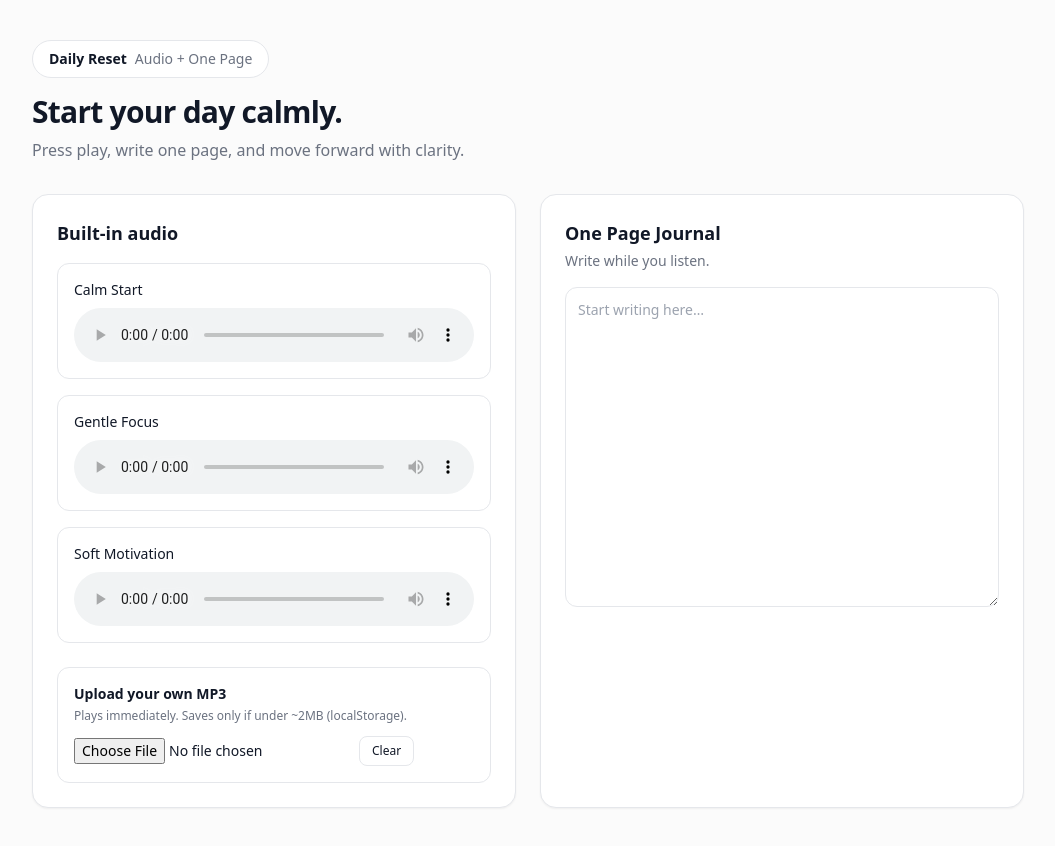
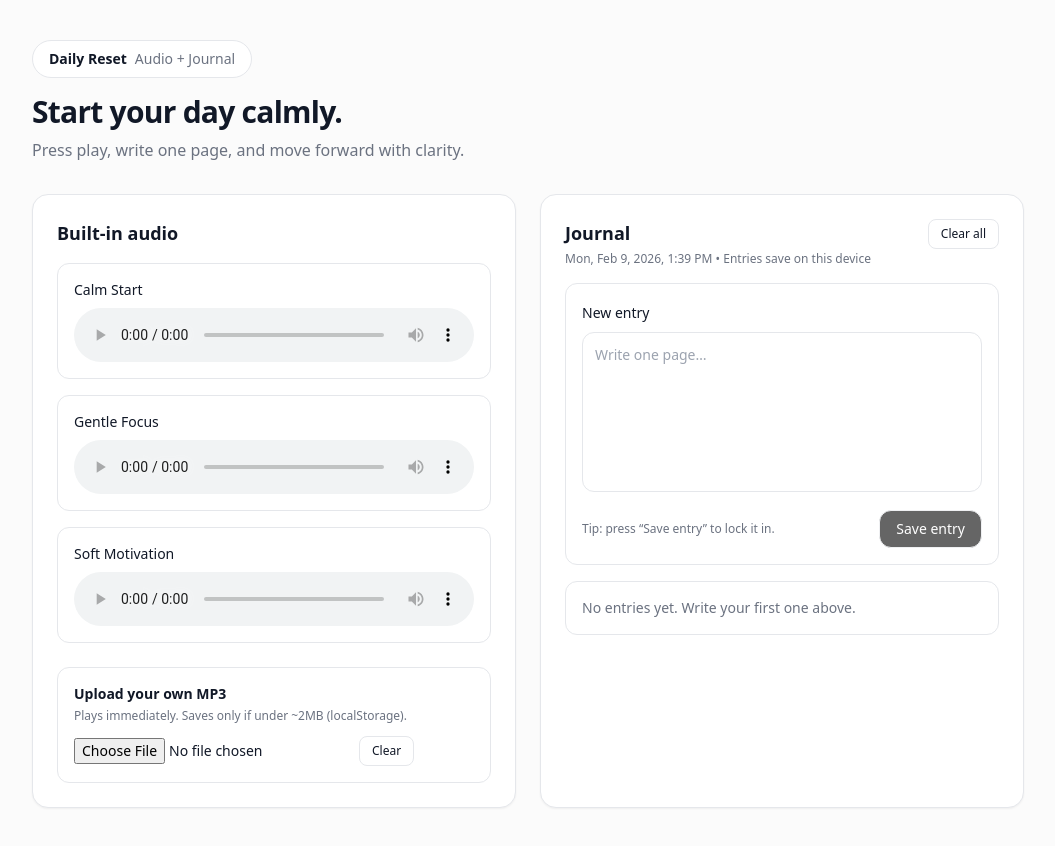
Before and after one commit to rainathecreatour-ops/Daily-Reset, a Next.js app: page / in a window 1280 px wide. Shown: the whole page, without its empty margins (112-1167 px from the left). Built offline with nearby package versions, Linux system fonts and the light colour scheme.

Commit message:
Update page.tsx

```diff
--- a/app/page.tsx
+++ b/app/page.tsx
@@ -1,8 +1,7 @@
-import JournalWithEntries from "../components/JournalWithEntries";
-
 "use client";
 
 import UserAudioUpload from "../components/UserAudioUpload";
+import JournalWithEntries from "../components/JournalWithEntries";
 
 const BUILT_IN = [
   { title: "Calm Start", src: "/audio/calm-start.mp3" },
@@ -16,7 +15,7 @@ export default function Page() {
       <header className="mb-8">
         <div className="inline-flex items-center gap-2 rounded-full border border-[var(--border)] bg-white px-4 py-2 text-sm">
           <span className="font-semibold">Daily Reset</span>
-          <span className="text-[var(--muted)]">Audio + One Page</span>
+          <span className="text-[var(--muted)]">Audio + Journal</span>
         </div>
 
         <h1 className="mt-4 text-3xl font-semibold tracking-tight">
@@ -28,7 +27,6 @@ export default function Page() {
       </header>
 
       <section className="grid gap-6 lg:grid-cols-2">
-        {/* LEFT: Audio */}
         <div className="rounded-2xl border border-[var(--border)] bg-white p-6 shadow-sm space-y-6">
           <div>
             <h2 className="text-lg font-semibold">Built-in audio</h2>
@@ -51,17 +49,8 @@ export default function Page() {
           <UserAudioUpload />
         </div>
 
-        {/* RIGHT: Journal (inline) */}
         <div className="rounded-2xl border border-[var(--border)] bg-white p-6 shadow-sm">
-          <h2 className="text-lg font-semibold">One Page Journal</h2>
-          <p className="mt-1 text-sm text-[var(--muted)]">
-            Write while you listen.
-          </p>
-
-          <textarea
-            placeholder="Start writing here…"
-            className="mt-4 w-full min-h-[320px] rounded-xl border border-[var(--border)] p-3 text-sm outline-none focus:ring-2 focus:ring-black/10"
-          />
+          <JournalWithEntries />
         </div>
       </section>
     </main>
```
